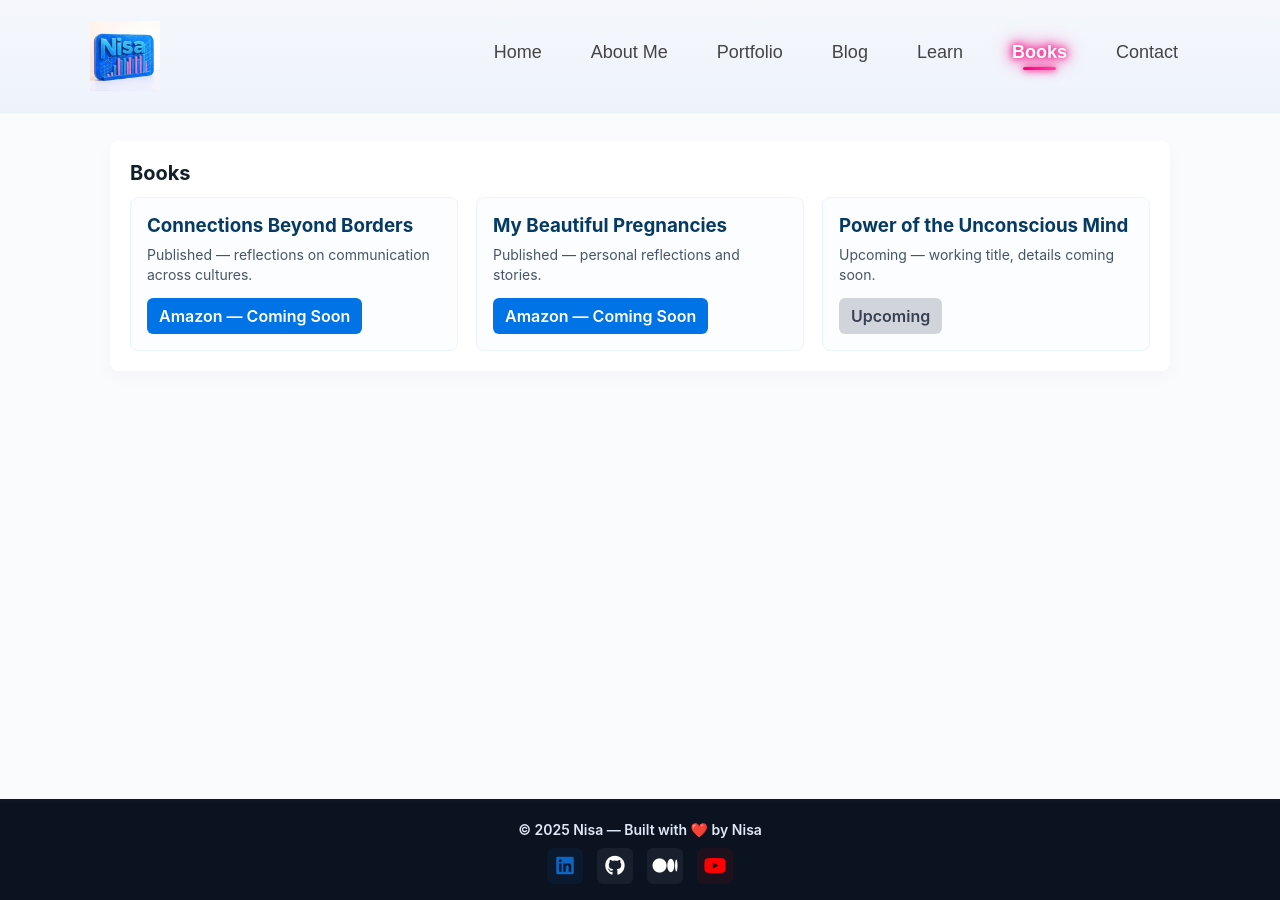
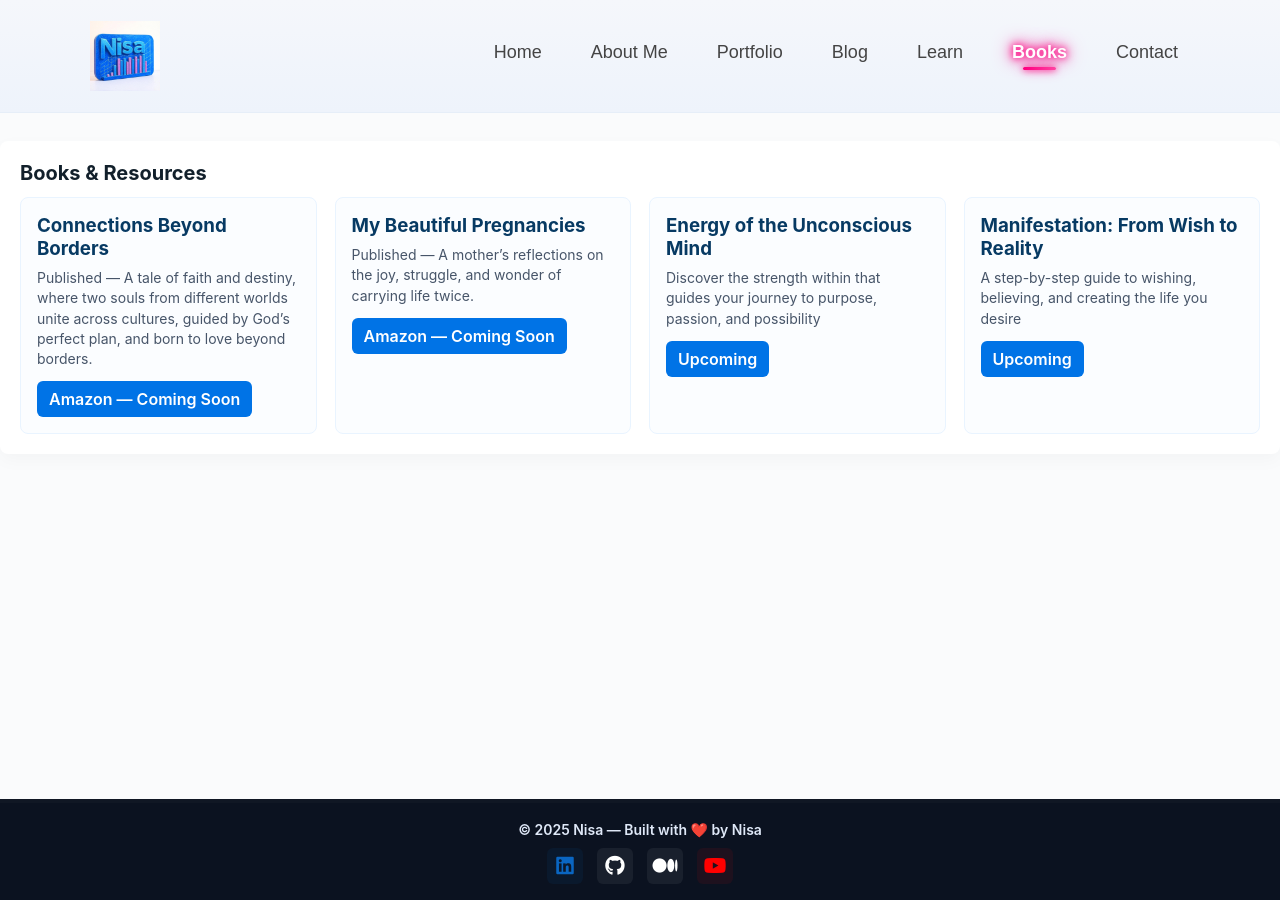
Before and after one commit to tabassumunnisa19/My_Personal_Website, a Jekyll site: the page books.html, which Jekyll copies as it is, in a window 1280 px wide. Built offline with Jekyll 4.4.1, drawn with Linux system fonts in a browser that asks for light colours.

Commit message:
Update books.html

```diff
--- a/books.html
+++ b/books.html
@@ -29,29 +29,35 @@
 
 
 <main>
-  <div class="site-container">
-    <section class="section">
-      <h2>Books</h2>
+  <section class="section">
+      <h2>Books & Resources</h2>
       <div class="grid">
         <div class="card">
           <h3>Connections Beyond Borders</h3>
-          <p>Published — reflections on communication across cultures.</p>
+          <p>Published — A tale of faith and destiny, where two souls from different worlds unite across cultures, guided by God’s perfect plan, and born to love beyond borders.</p>
           <div class="book-actions">
             <a class="btn amazon" href="#" aria-disabled="true">Amazon — Coming Soon</a>
           </div>
         </div>
         <div class="card">
           <h3>My Beautiful Pregnancies</h3>
-          <p>Published — personal reflections and stories.</p>
+          <p>Published — A mother’s reflections on the joy, struggle, and wonder of carrying life twice.</p>
           <div class="book-actions">
             <a class="btn amazon" href="#" aria-disabled="true">Amazon — Coming Soon</a>
           </div>
         </div>
         <div class="card">
-          <h3>Power of the Unconscious Mind</h3>
-          <p>Upcoming — working title, details coming soon.</p>
+          <h3>Energy of the Unconscious Mind</h3>
+          <p>Discover the strength within that guides your journey to purpose, passion, and possibility</p>
           <div class="book-actions">
-            <span class="btn upcoming">Upcoming</span>
+          <a class="btn amazon" href="#" aria-disabled="true">Upcoming</a>
+          </div>
+          </div>
+          <div class="card">
+          <h3>Manifestation: From Wish to Reality</h3>
+          <p>A step-by-step guide to wishing, believing, and creating the life you desire</p>
+          <div class="book-actions">
+            <a class="btn amazon" href="#" aria-disabled="true">Upcoming</a>
           </div>
         </div>
       </div>
```
